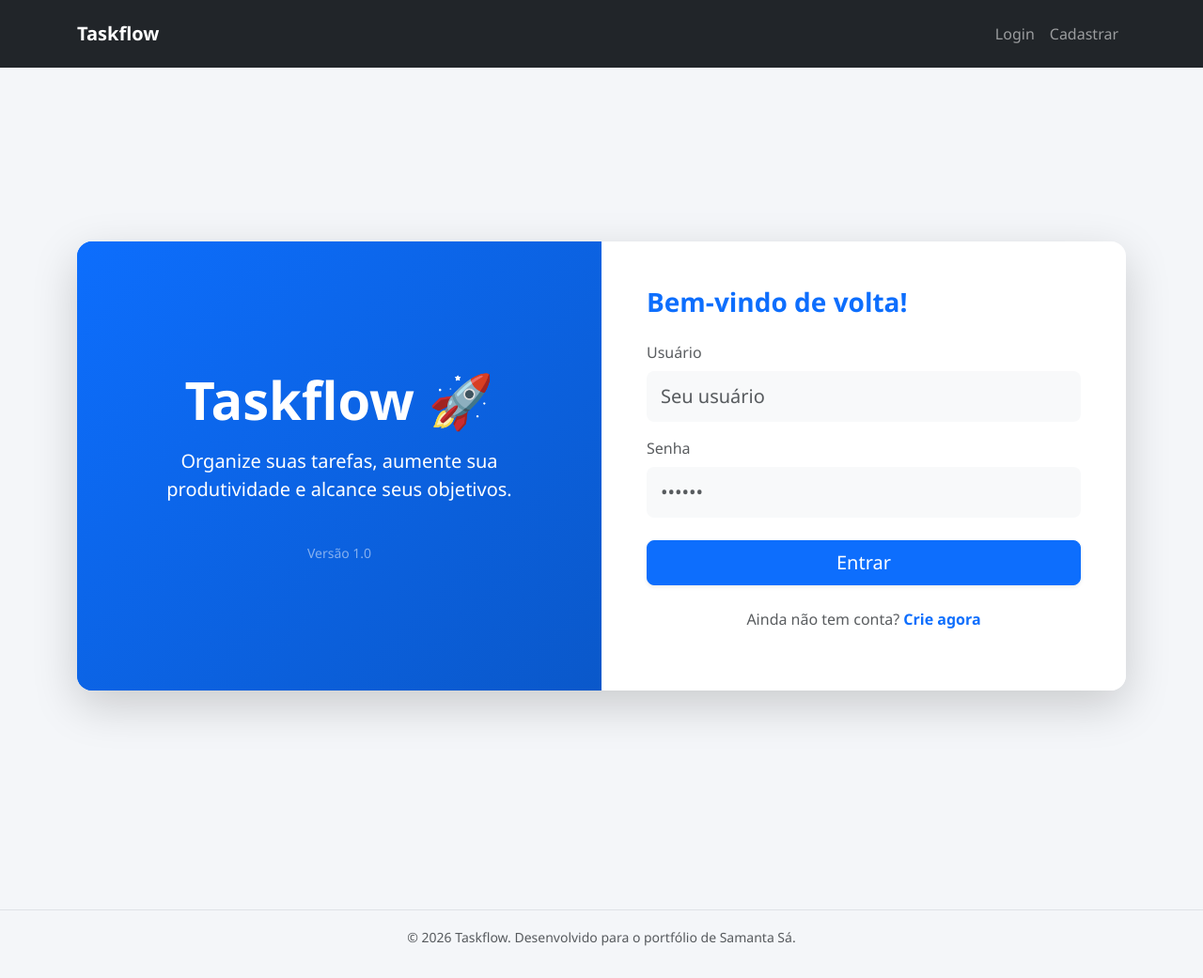
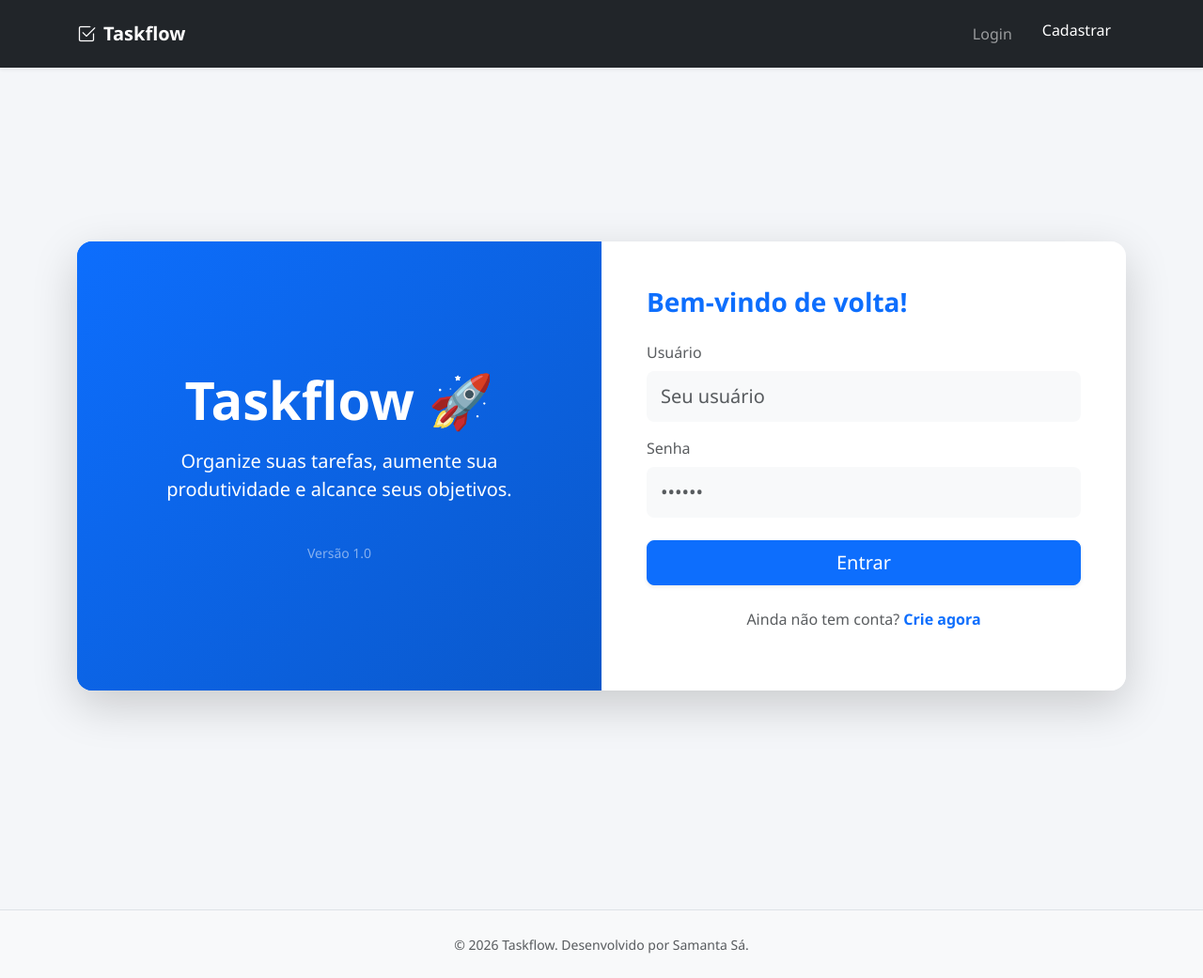
Before and after one commit to engsamantasa/taskflow-django, a Django app: page / in a window 1280 px wide. Shown: the whole page at 94% size. Before the commit the page ends 1007 px from the top, so only its background shows below. Run offline with Django 5.2, Linux system fonts and the light colour scheme.

Commit message:
Alterando a Navbar

```diff
--- a/taskflow/templates/base.html
+++ b/taskflow/templates/base.html
@@ -12,39 +12,82 @@
 </head>
 <body>
 
-    <nav class="navbar navbar-expand-lg navbar-dark bg-dark py-3">
+    <nav class="navbar navbar-expand-lg navbar-dark bg-dark py-3 shadow-sm">
         <div class="container">
-            <a class="navbar-brand fw-bold" href="#">Taskflow</a>
+            <a class="navbar-brand fw-bold d-flex align-items-center" href="#">
+                <i class="bi bi-check2-square me-2"></i> Taskflow
+            </a>
+
             <button class="navbar-toggler" type="button" data-bs-toggle="collapse" data-bs-target="#navbarNav">
                 <span class="navbar-toggler-icon"></span>
             </button>
 
-            <div class="collapse navbar-collapse justify-content-end" id="navbarNav">
+            <div class="collapse navbar-collapse" id="navbarNav">
+
+                {% if user.is_authenticated %}
+                <ul class="navbar-nav me-auto mb-2 mb-lg-0">
+
+                    <li class="nav-item">
+                        <a class="nav-link" href="{% url 'task_list' %}">
+                            <i class="bi bi-list-check me-1"></i> Tarefas
+                        </a>
+                    </li>
+
+                    <li class="nav-item">
+                        <a class="nav-link" href="#">
+                            <i class="bi bi-calendar3 me-1"></i> Agenda
+                        </a>
+                    </li>
+
+                    <li class="nav-item">
+                        <a class="nav-link" href="#">
+                            <i class="bi bi-stopwatch me-1"></i> Foco
+                        </a>
+                    </li>
+                </ul>
+
                 <ul class="navbar-nav">
-                    {% if user.is_authenticated %}
-                        <li class="nav-item"><a class="nav-link" href="#">Minhas Tarefas</a></li>
+                    <li class="nav-item dropdown">
+                        <a class="nav-link dropdown-toggle d-flex align-items-center" href="#" role="button" data-bs-toggle="dropdown" aria-expanded="false">
+                            <i class="bi bi-person-circle me-2 fs-5"></i>
+                            <span>{{ user.username|title }}</span>
+                        </a>
+                        <ul class="dropdown-menu dropdown-menu-end shadow border-0">
 
+                            <li>
+                                <a class="dropdown-item" href="#">
+                                    <i class="bi bi-gear me-2 text-muted"></i> Configurações
+                                </a>
+                            </li>
 
-                        <li class="nav-item">
-                         <form action="{% url 'logout' %}" method="post" class="d-inline">
-                            {% csrf_token %}
-                            <button type="submit" class="nav-link btn btn-link" style="border: none; background: none;">
-                                  Sair
-                             </button>
-                         </form>
-                        </li>
+                            <li><hr class="dropdown-divider"></li>
 
+                            <li>
+                                <form action="{% url 'logout' %}" method="post" class="d-inline">
+                                    {% csrf_token %}
+                                    <button type="submit" class="dropdown-item text-danger">
+                                        <i class="bi bi-box-arrow-right me-2"></i> Sair
+                                    </button>
+                                </form>
+                            </li>
+                        </ul>
+                    </li>
+                </ul>
 
-                        {% else %}
-                        <li class="nav-item"><a class="nav-link" href="#">Login</a></li>
-                        <li class="nav-item"><a class="nav-link" href="#">Cadastrar</a></li>
-                    {% endif %}
+                {% else %}
+                <ul class="navbar-nav ms-auto">
+                    <li class="nav-item"><a class="nav-link" href="{% url 'login' %}">Login</a></li>
+                    <li class="nav-item">
+                        <a class="nav-link btn btn-primary text-white ms-2 px-3 py-1" href="{% url 'register' %}">Cadastrar</a>
+                    </li>
                 </ul>
+                {% endif %}
+
             </div>
         </div>
     </nav>
 
-    <main class="container py-4">
+    <main class="container py-4 flex-grow-1">
         {% if messages %}
             {% for message in messages %}
                 <div class="alert alert-{{ message.tags }} alert-dismissible fade show" role="alert">
@@ -58,12 +101,11 @@
         {% endblock %}
     </main>
 
-    <footer class="text-center py-3 text-muted border-top mt-5">
-        <small>&copy; 2026 Taskflow. Desenvolvido para o portfólio de Samanta Sá.</small>
+    <footer class="text-center py-4 text-muted mt-5 bg-light border-top">
+        <small>&copy; 2026 Taskflow. Desenvolvido por Samanta Sá.</small>
     </footer>
 
     <script src="https://cdn.jsdelivr.net/npm/bootstrap@5.3.0/dist/js/bootstrap.bundle.min.js"></script>
-
     <script src="{% static 'js/scripts.js' %}"></script>
 </body>
 </html>
```
Also changed, not shown: taskflow/db.sqlite3.
